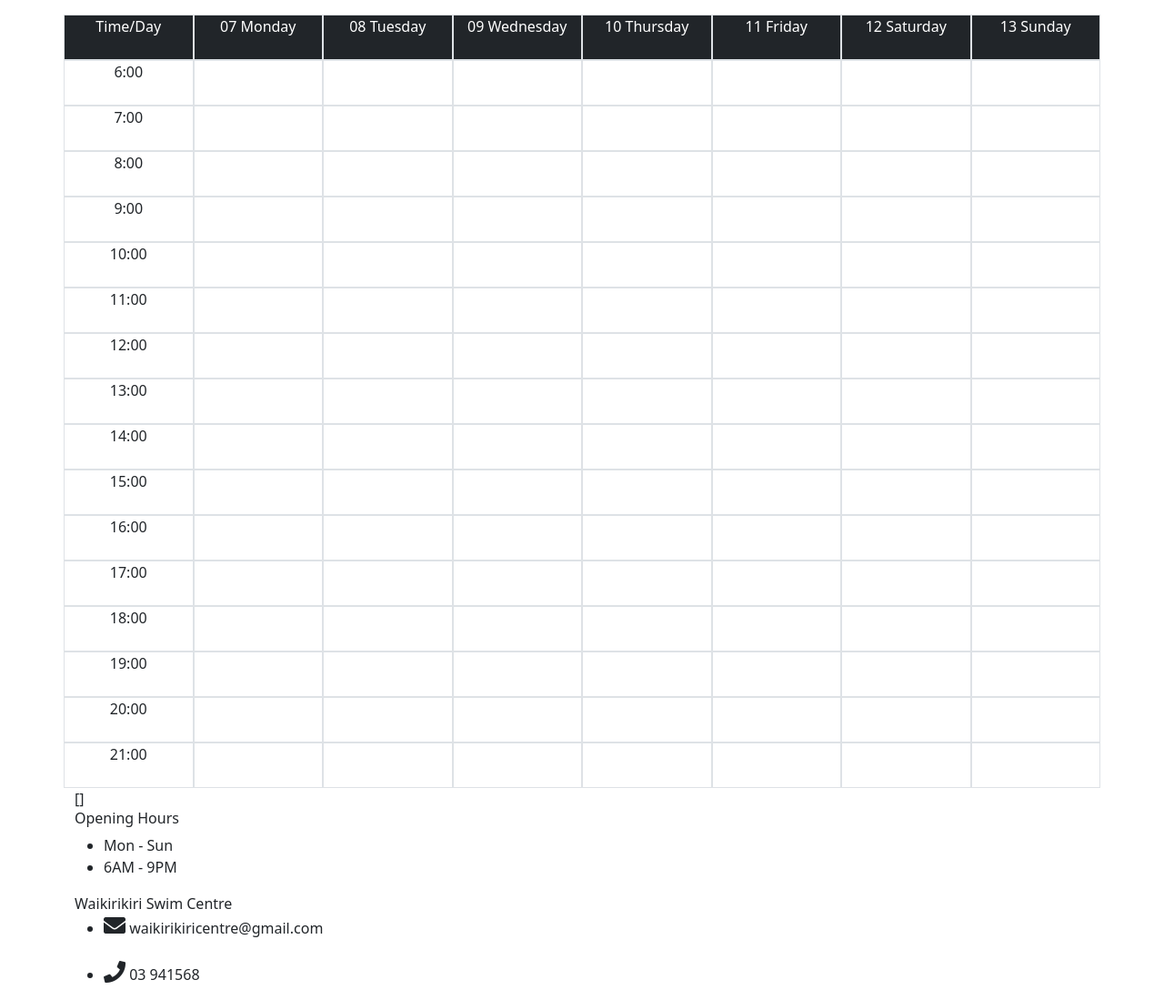
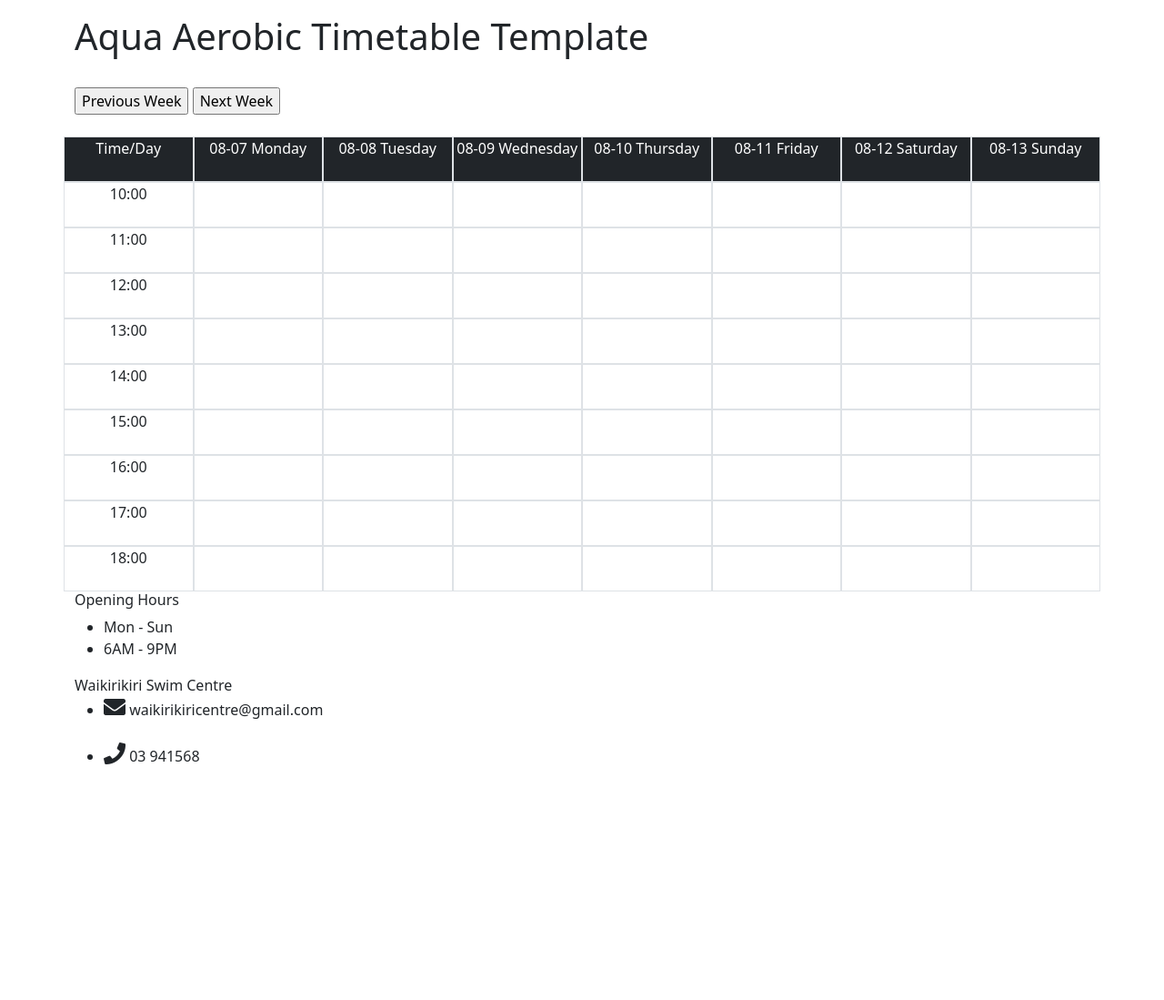
Before and after one commit to gaon5/swimapp, a Flask app: page /display_timetable in a window 1280 px wide. Shown: the part 56-1155 px from the top of the page at 91% size. After the commit the page ends 896 px from the top, so only its background shows below. Run offline with Flask 3, Linux system fonts and the light colour scheme; data that the repository does not hold is empty; some libraries are stand-ins or nearby versions.

Commit message:
change timetable_base and member.py

```diff
--- a/app/member.py
+++ b/app/member.py
@@ -146,21 +146,38 @@ def display_class(class_id):
     return render_template('member/display_class.html', detail_list=detail_list, permissions=check_permissions())
 
 
-@app.route('/display_timetable')
+@app.route('/display_timetable', methods=['GET','POST'])
 def display_timetable():
-    today = date(2023, 8, 9)  # datetime.today()
+    today = date.today()
     start_of_week = today - timedelta(days=today.weekday())
+    if request.method == 'POST':
+        start_date_string = request.form['start_date']
+        start_time = datetime.strptime(start_date_string, "%Y-%m-%d")
+        start_of_week = start_time.date()
+        if "previous_week" in request.form:
+            start_of_week -= timedelta(days=7)
+        else:
+            start_of_week += timedelta(days=7)
     week = ["Monday", "Tuesday", "Wednesday", "Thursday", "Friday", "Saturday", "Sunday"]
-    week_list = ["Time/Day", start_of_week.strftime('%Y-%m-%d') + " " + week[start_of_week.weekday()]]
-    for i in range(1, 7, 1):
-        week_list.append((start_of_week + timedelta(days=i)).strftime('%Y-%m-%d') + " " + week[i])
+    week_list = [["Time/Day",'']]
+    for i in range(0, 7, 1):
+        temp_list = []
+        temp_list.append((start_of_week + timedelta(days=i)).strftime('%Y-%m-%d'))
+        temp_list.append(week[i])
+        week_list.append(temp_list)
     sql_data = get_cursor()
     sql = """SELECT class_id, class_name, class_date, start_time FROM class_list
-                WHERE class_date BETWEEN %s AND %s;"""
-    sql_value = (week_list[0], week_list[-1])
+                WHERE (is_individual=0) AND (class_date BETWEEN %s AND %s);"""
+    sql_value = (week_list[1][0], week_list[-1][0])
     sql_data.execute(sql, sql_value)
     sql_list = sql_data.fetchall()
     sql_data.close()
     for i in range(1, len(week_list), 1):
-        week_list[i] = week_list[i][8:]
-    return render_template('timetable_base.html', week_list=week_list, sql_list=sql_list)
+        week_list[i][0] = week_list[i][0][5:]
+    class_list = []
+    for sql in sql_list:
+        sqlList = list(sql)
+        sqlList[2] = sqlList[2].strftime('%Y-%m-%d')[5:]
+        sqlList[-1] = int(str(sqlList[-1])[:-6])
+        class_list.append(sqlList)
+    return render_template('timetable_base.html', week_list=week_list, class_list=class_list, start_of_week=start_of_week)
--- a/app/templates/timetable_base.html
+++ b/app/templates/timetable_base.html
@@ -6,21 +6,47 @@
 
 {% block body %}
     <div class="container mt-3">
+    <h1>Aqua Aerobic Timetable Template</h1>
+    <br>
+    <form action="{{ url_for('display_timetable') }}" method="post">
+        <input type="hidden" id="start_date" name="start_date" value="{{ start_of_week }}">
+        <input type="submit" id="previous_week" name="previous_week" value="Previous Week"></input>
+        <input type="submit" id="next_week" name="next_week" value="Next Week"></input>
+    </form>
+    </br>
     <div class="row">
         {% for i in range(8) %}
             <div class="col" style="padding: 0;">
-                <div class="col border text-center" style="background-color: #212529; color: white; min-height: 50px;">{{ week_list[i] }}</div>
-                {% for j in range(6,22,1) %}
-                    {% if i ==0 %}
+                <div class="col border text-center" style="background-color: #212529; color: white; min-height: 50px;">{{ week_list[i][0] }} {{ week_list[i][1] }}</div>
+                {% for j in range(10,19,1) %}
+                    {% if i == 0 %}
                         <div class="border text-center" style="min-height: 50px;">{{ j }}:00</div>
-                    {% else %}
-                        <div class="border text-center" style="min-height: 50px;"></div>
+                    {% else %} <!--When i is not 0 -->
+                        {% set vars = {'foo': True} %}
+                        {% set show_list = [] %} <!--Create an empty show_list to store multiple activities-->
+                        {% for class in class_list %}
+                            {% if class[2] == week_list[i][0] and class[3] == j %}
+                                {{show_list.append({class[0]:class[1]}) or "" }}
+                                {% if vars.update({'foo': False}) %}
+                                {% endif %}
+                            {% endif %}
+                        {% endfor %}
+                        {% if vars.foo %} <!--Append empty space only when there is no class-->
+                            <div class="border text-center" style="min-height: 50px;"></div>
+                        {% else %} <!--Display multiple activities (if any) in a division-->
+                            <div class="border text-center" style="min-height: 50px;">
+                            {% for show in show_list %}
+                                {% for key in show %}
+                                    <a href="/display_class/{{ key }}">{{ show[key] }}</a><br>
+                                {% endfor %}
+                            {% endfor %}
+                            </div>
+                        {% endif %}
                     {% endif %}
                 {% endfor %}
             </div>
         {% endfor %}
     </div>
-    {{ sql_list }}
     {% block timetable_body %}{% endblock %}
 {% endblock %}
 
```
